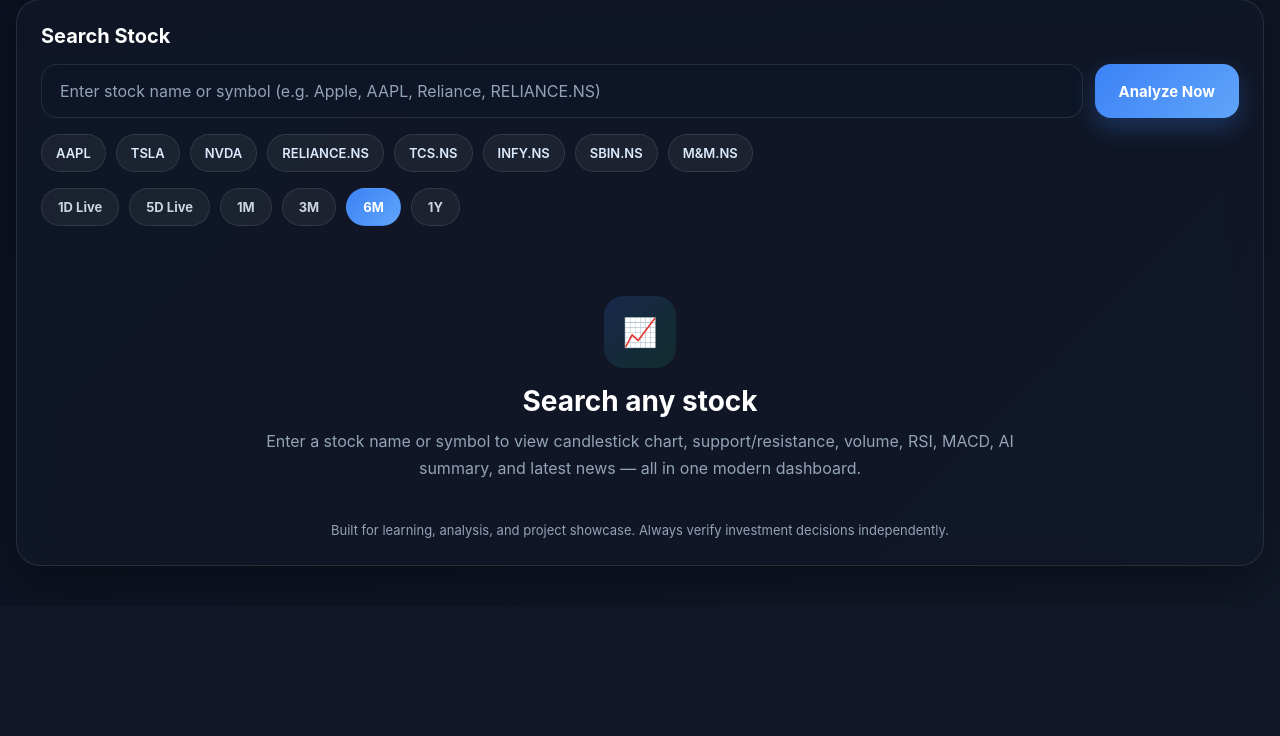
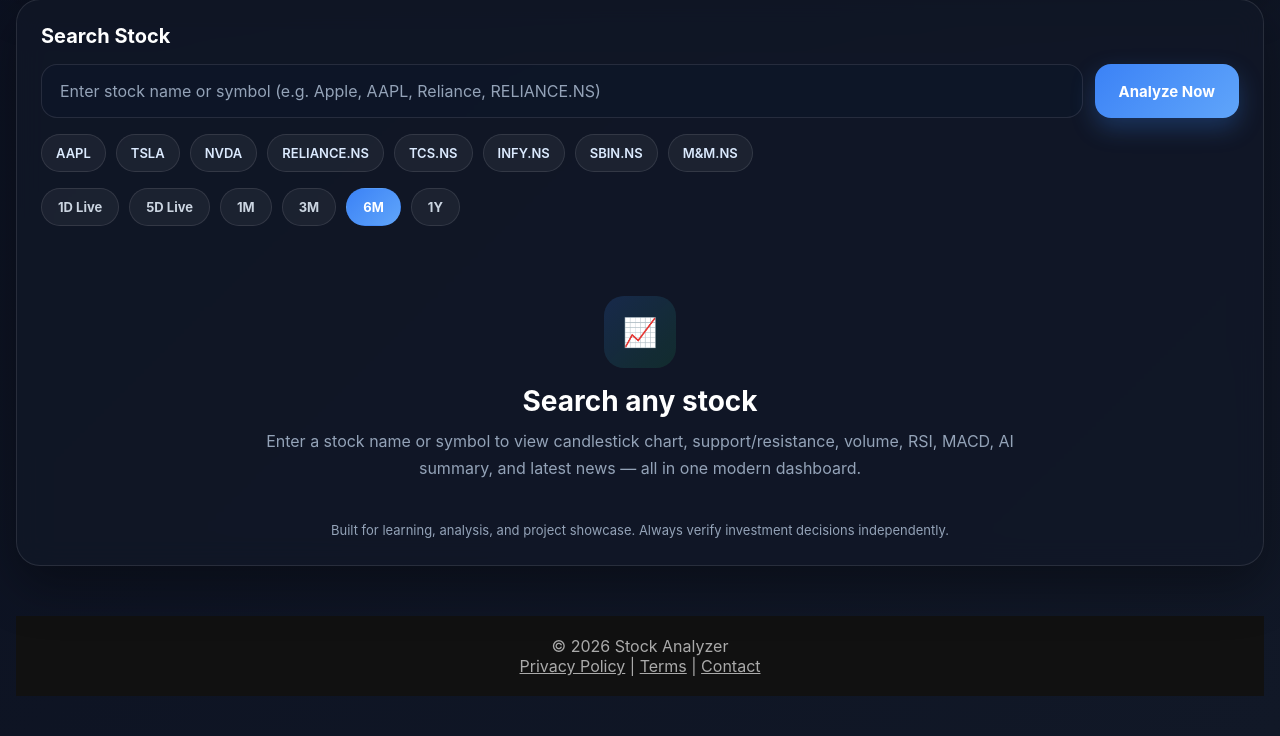
Before and after one commit to rudradecember1512/stock-app, a Flask app: page / in a window 1280 px wide. Shown: the part 488-1224 px from the top of the page. Before the commit the page ends 1064 px from the top, so only its background shows below. Run offline with Flask 3, Linux system fonts and the light colour scheme; some libraries are stand-ins or nearby versions.

Commit message:
added legal pages

```diff
--- a/app.py
+++ b/app.py
@@ -914,7 +914,17 @@ def index():
         error_message=error_message,
         is_intraday=is_intraday
     )
+@app.route("/privacy")
+def privacy():
+    return render_template("privacy.html")
 
+@app.route("/terms")
+def terms():
+    return render_template("terms.html")
+
+@app.route("/contact")
+def contact():
+    return render_template("contact.html")
 
 @app.route("/live-data/<symbol>")
 def live_data(symbol):
--- a/templates/index.html
+++ b/templates/index.html
@@ -1787,3 +1787,9 @@
     {% endif %}
 </body>
 </html>
+<footer style="text-align:center; margin-top:50px; padding:20px; background:#111; color:#aaa;">
+    <p>© 2026 Stock Analyzer</p>
+    <a href="/privacy" style="color:#aaa;">Privacy Policy</a> |
+    <a href="/terms" style="color:#aaa;">Terms</a> |
+    <a href="/contact" style="color:#aaa;">Contact</a>
+</footer>
```
Also changed, not shown: templates/contact.html (added, +10 -0 lines), templates/privacy.html (added, +11 -0 lines), templates/terms.html (added, +11 -0 lines).
